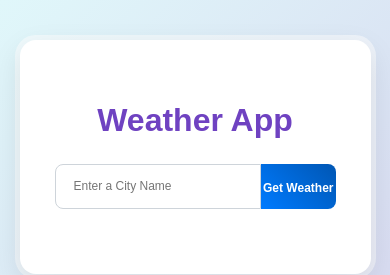
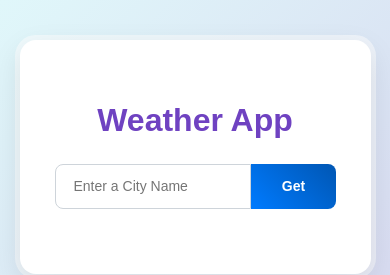
Before and after one commit to Rajesh57573/rajesh-WeatherApp, a plain HTML site: page index.html in a window 390 px wide. Shown: the top 275 px of the page. Drawn offline with Linux system fonts and the light colour scheme.

Commit message:
Remove redundant CSS rules and clean up style.css

```diff
--- a/style.css
+++ b/style.css
@@ -136,14 +136,3 @@ body {
         font-size: 14px;
     }
 }
-
-@media only screen and (max-width: 420px) {
-    .search-box .input-button {
-        font-size: 12px;
-    }
-    .search-box button {
-        padding: 2px;
-        font-size: 12px;
-        ;
-    }
-}
```
